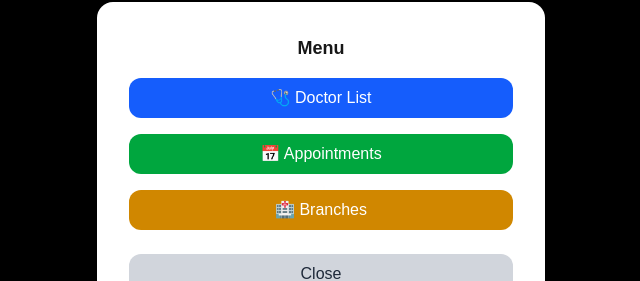
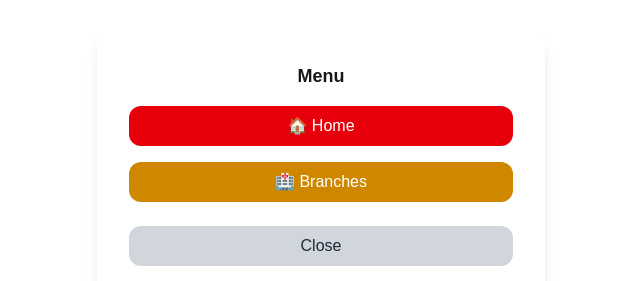
Before and after one commit to ashiq611/Medx-Appointment, a Next.js app in the folder frontend/: page /home/branches/1 in a window 1280 px wide. Both pictures are taken after a click on the button "Menu". Shown: the part 236-517 px from the top of the page, without its empty margins (319-959 px from the left). Built offline with nearby package versions, Linux system fonts and the light colour scheme; no server answers.

Commit message:
update layout

```diff
--- a/frontend/src/app/home/layout.tsx
+++ b/frontend/src/app/home/layout.tsx
@@ -60,7 +60,7 @@ export default function DashboardLayout({ children }: { children: React.ReactNod
             initial={{ opacity: 0 }}
             animate={{ opacity: 1 }}
             exit={{ opacity: 0 }}
-            className="fixed inset-0 bg-black bg-opacity-30 backdrop-blur-sm flex items-center justify-center z-50"
+            className="fixed inset-0 bg-white bg-opacity-30 backdrop-blur-sm flex items-center justify-center z-50"
           >
             <motion.div
               initial={{ scale: 0.8 }}
@@ -72,20 +72,14 @@ export default function DashboardLayout({ children }: { children: React.ReactNod
               <ul className="space-y-4">
                 <li>
                   <button
-                    onClick={() => handleNavigate('/home/doctors')}
-                    className="w-full bg-blue-600 text-white py-2 rounded-xl hover:bg-blue-700"
+                    onClick={() => handleNavigate('/home')}
+                    className="w-full bg-red-600 text-white py-2 rounded-xl hover:bg-red-700"
                   >
-                    🩺 Doctor List
+                    🏠 Home
+
                   </button>
                 </li>
-                <li>
-                  <button
-                    onClick={() => handleNavigate('/home/appointments')}
-                    className="w-full bg-green-600 text-white py-2 rounded-xl hover:bg-green-700"
-                  >
-                    📅 Appointments
-                  </button>
-                </li>
+
                 <li>
                   <button
                     onClick={() => handleNavigate('/home/branches')}
```
